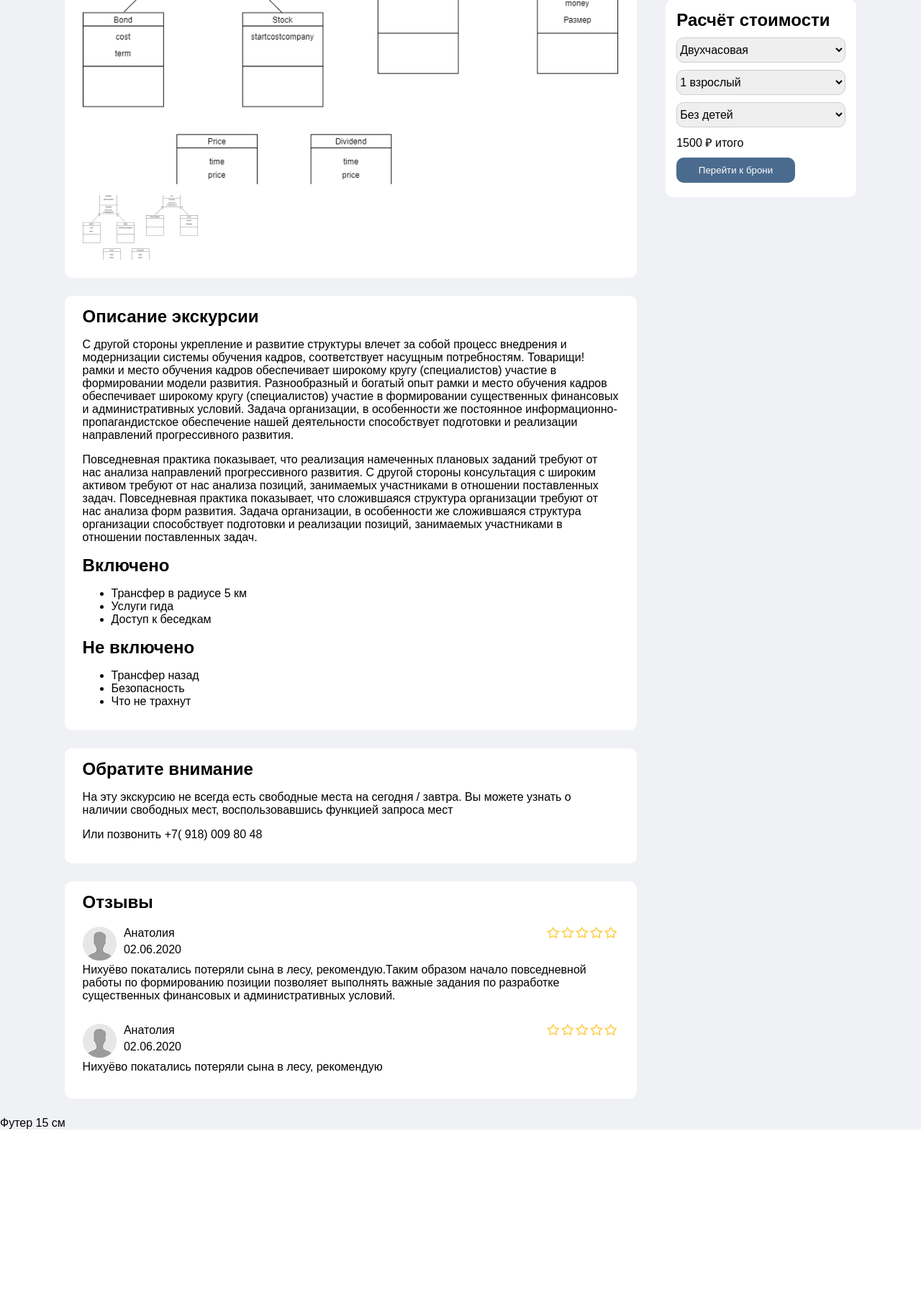
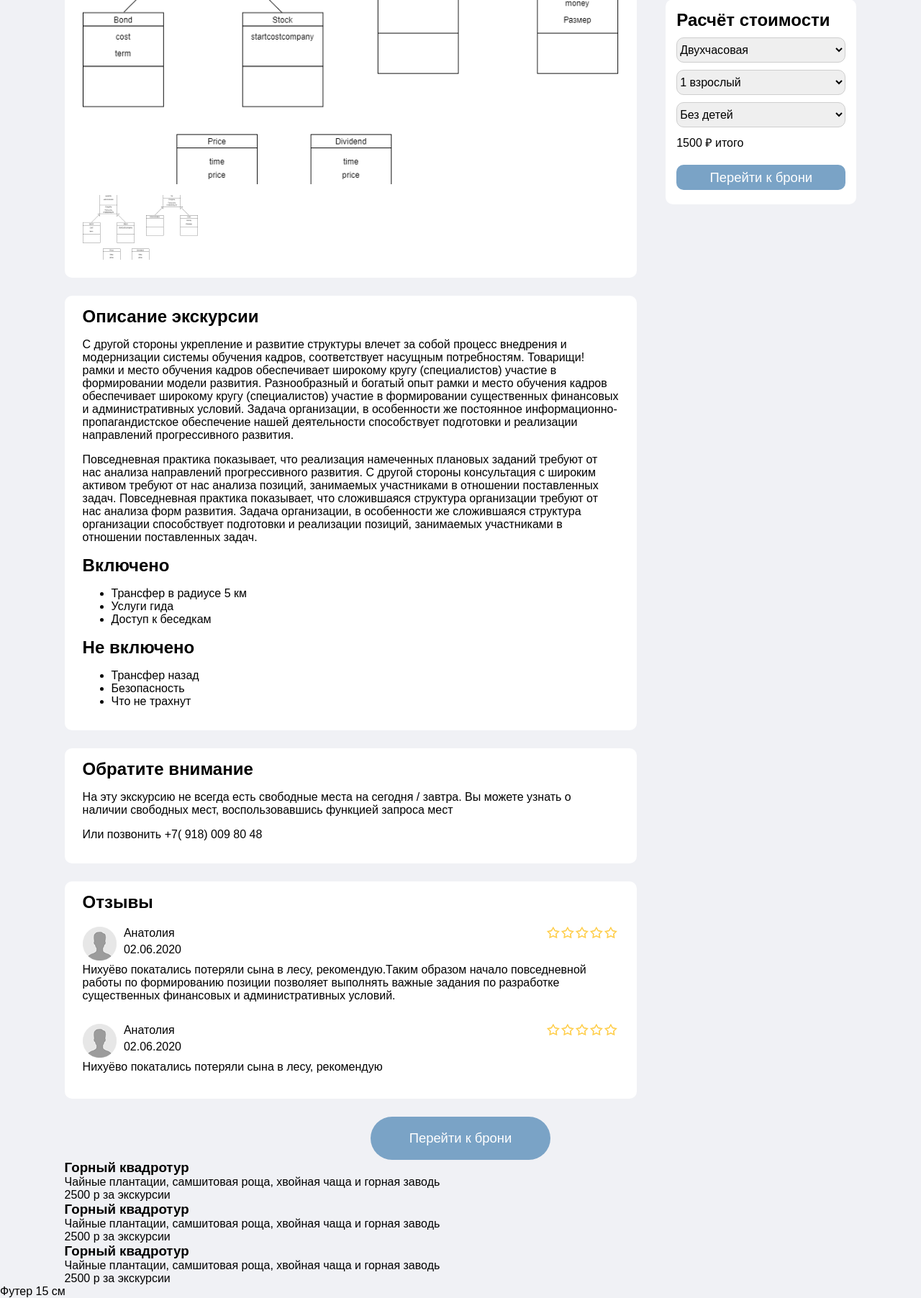
Before and after one commit to mrpeunov/deeptrip, a Django app: a page that uses templates/base/base.html in a window 1280 px wide. Shown: the part 372-2176 px from the top of the page at 72% size. Before the commit the page ends 1942 px from the top, so only its background shows below. Run offline with Django 3.2, Linux system fonts and the light colour scheme; data comes from the database, SQL or seed files in the repository; some libraries are stand-ins or nearby versions.

Commit message:
Done sidebar and structure recommeded

```diff
--- /dev/null
+++ b/static/scripts/sidebar.js
@@ -0,0 +1,51 @@
+//$(document).ready(function(){
+//    $("#sidebar_calculate").sticky({topSpacing:25});
+//});
+
+function update_width(sidebar){
+    let up = $('.tour_sidebar_information');
+    let pl = parseInt(up.css("padding-left"), 10);
+    let pr = parseInt(up.css("padding-right"), 10);
+
+    sidebar.css('width', up.outerWidth() - pl - pr);
+}
+
+$(function(){
+    //фиксируемый блок
+	let calculate = $("#sidebar_calculate");
+
+	let pt = parseInt(calculate.css("padding-top"), 10);
+	let pb = parseInt(calculate.css("padding-bottom"), 10);
+	let mt = parseInt(calculate.css("margin-top"), 10);
+	let mb = parseInt(calculate.css("margin-bottom"), 10);
+
+	//блок родитель
+	let parent = $(".tour_sidebar");
+
+	let $window = $(window);
+
+	update_width(calculate);
+    $window.resize(function (){
+        update_width(calculate);
+    })
+
+
+	let start = calculate.offset().top;
+	let finish = parent.position().top + parent.height();
+
+	$window.scroll(function(){
+	    //фиксирование на старте
+		if (start < $window.scrollTop()) {
+			calculate.addClass('tour_sidebar_calculate_fixed');
+		} else {
+			calculate.removeClass('tour_sidebar_calculate_fixed');
+		}
+
+		//сброс фиксирования на финише
+		if(finish < $window.scrollTop() + calculate.height() + pt + pb + mt + mb){
+		    calculate.addClass('tour_sidebar_calculate_bottom');
+        } else {
+		    calculate.removeClass('tour_sidebar_calculate_bottom');
+        }
+	});
+});
--- a/static/styles/style.css
+++ b/static/styles/style.css
@@ -24,6 +24,17 @@ h2,
 h3 {
   font-family: "Source Sans Pro SemiBold", sans-serif;
   margin: 0;
+}
+button {
+  font-family: "Source Sans Pro SemiBold", Sans-Serif;
+  font-size: 1.15rem;
+  background: #7aa3c6;
+  border-radius: 10px;
+  height: 35px;
+  color: #fff;
+  outline: none;
+  border: none;
+  cursor: pointer;
 }
 body {
   background: #f0f1f5;
@@ -315,6 +326,7 @@ html {
 }
 .tour_sidebar {
   width: 25%;
+  position: relative;
 }
 .tour_sidebar_block {
   border-radius: 10px;
@@ -340,23 +352,27 @@ html {
 }
 .tour_sidebar_calculate {
   background: #fff;
+  margin-top: 25px;
+}
+.tour_sidebar_calculate_fixed {
+  position: fixed;
+  top: 0;
+}
+.tour_sidebar_calculate_bottom {
+  position: absolute;
+  bottom: 0;
+  top: auto;
 }
 .tour_sidebar_calculate_total {
   font-family: "Source Sans Pro Light", Sans-Serif;
-  margin-bottom: 10px;
+  margin-bottom: 20px;
   font-size: 1rem;
 }
 .tour_sidebar_calculate_number {
   font-family: "Source Sans Pro SemiBold", Sans-Serif;
 }
 .tour_sidebar_calculate_button {
-  background: #4b6b8e;
-  border-radius: 10px;
-  height: 35px;
-  color: #fff;
-  outline: none;
-  border: none;
-  width: 70%;
+  width: 100%;
 }
 .tour_sidebar_calculate_form {
   display: flex;
@@ -378,6 +394,15 @@ html {
 }
 .tour_sidebar_calculate_form_select option:hover {
   background: #fbfbfb;
+}
+.tour_booking {
+  display: flex;
+  justify-content: center;
+}
+.tour_booking_button {
+  width: 250px;
+  height: 60px;
+  border-radius: 30px;
 }
 .rating-wrapper {
   overflow: hidden;
--- a/static/styles/style.less
+++ b/static/styles/style.less
@@ -1,6 +1,7 @@
 #colors(){
   blue: #4b6b8e;
   cyan: #77a3b0;
+  button-cyan: #7aa3c6;
   white: #fff;
   green: #00be8b;
   blue-active: #597a9d;
@@ -47,6 +48,18 @@ html, body{
 h1, h2, h3{
   font-family: "Source Sans Pro SemiBold", sans-serif;
   margin: 0;
+}
+
+button{
+  font-family: @SSPSemiBold;
+  font-size: 1.15rem;
+  background: #colors[button-cyan];
+  border-radius: 10px;
+  height: 35px;
+  color: #colors[white];
+  outline: none;
+  border: none;
+  cursor: pointer;
 }
 
 body{
@@ -388,6 +401,7 @@ html{
 
   &_sidebar{
     width: 25%;
+    position: relative;
 
     &_block{
       border-radius: 10px;
@@ -418,10 +432,22 @@ html{
 
     &_calculate{
       background: #colors[white];
+      margin-top: 25px;
+
+      &_fixed{
+        position: fixed;
+        top: 0;
+      }
+
+      &_bottom{
+        position: absolute;
+        bottom: 0;
+        top: auto;
+      }
 
       &_total{
         font-family: @SSPLight;
-        margin-bottom: 10px;
+        margin-bottom: 20px;
         font-size: 1rem;
       }
 
@@ -430,13 +456,7 @@ html{
       }
 
       &_button{
-        background: #colors[blue];
-        border-radius: 10px;
-        height: 35px;
-        color: #colors[white];
-        outline: none;
-        border: none;
-        width: 70%;
+        width: 100%;
       }
 
       &_form{
@@ -464,6 +484,21 @@ html{
         }
       }
     }
+  }
+
+  &_booking{
+    display: flex;
+    justify-content: center;
+
+    &_button{
+      width: 250px;
+      height: 60px;
+      border-radius: 30px;
+    }
+  }
+
+  &_recommended{
+
   }
 }
 
--- a/templates/base/base.html
+++ b/templates/base/base.html
@@ -13,6 +13,10 @@
           src="https://code.jquery.com/jquery-3.5.1.js"
           integrity="sha256-QWo7LDvxbWT2tbbQ97B53yJnYU3WhH/C8ycbRAkjPDc="
           crossorigin="anonymous">
+        </script>
+
+        <script
+                src="https://cdnjs.cloudflare.com/ajax/libs/jquery.sticky/1.0.4/jquery.sticky.min.js">
         </script>
     </head>
 
--- /dev/null
+++ b/templates/tours/elements/tour_preview.html
@@ -0,0 +1,11 @@
+<div class="tour_preview">
+    <div class="tour_preview_head"></div>
+    <div class="tour_preview_content">
+        <h3 class="tour_preview_content_title">Горный квадротур</h3>
+        <div class="tour_preview_content_text">Чайные плантации, самшитовая роща, хвойная чаща и горная заводь</div>
+        <div class="tour_preview_content_footer">
+            <div class="tour_preview_content_footer_price">2500 р за экскурсии</div>
+            <div class="tour_preview_content_footer_info"></div>
+        </div>
+    </div>
+</div>
--- a/templates/tours/tour.html
+++ b/templates/tours/tour.html
@@ -151,20 +151,20 @@
                     </tr>
                 </table>
             </div>
-            <div class="tour_sidebar_calculate tour_sidebar_block">
+            <div class="tour_sidebar_calculate tour_sidebar_block" id="sidebar_calculate">
                 <h2>Расчёт стоимости</h2>
                 <form action="" class="tour_sidebar_calculate_form">
-                    <select name="" id="" class="tour_sidebar_calculate_form_select">
+                    <select class="tour_sidebar_calculate_form_select">
                         <option value="v1" selected>Двухчасовая</option>
                         <option value="v2">Трехчасовая</option>
                     </select>
 
-                    <select name="" id="" class="tour_sidebar_calculate_form_select">
+                    <select class="tour_sidebar_calculate_form_select">
                         <option value="v1" selected>1 взрослый</option>
                         <option value="v2">2 взрослых</option>
                     </select>
 
-                    <select name="" id="" class="tour_sidebar_calculate_form_select">
+                    <select class="tour_sidebar_calculate_form_select">
                         <option value="v1" selected>Без детей</option>
                         <option value="v2">1 ребёнок</option>
                     </select>
@@ -181,8 +181,29 @@
         </div>
     </div>
 
+    <div class="tour_booking">
+        <button class="tour_booking_button">
+            Перейти к брони
+        </button>
+    </div>
+
+    <div class="tour_recommended">
+        <div class="tour_recommended_item">
+            {% include 'tours/elements/tour_preview.html' %}
+        </div>
+
+        <div class="tour_recommended_item">
+            {% include 'tours/elements/tour_preview.html' %}
+        </div>
+
+        <div class="tour_recommended_item">
+            {% include 'tours/elements/tour_preview.html' %}
+        </div>
+    </div>
+
 {% endblock %}
 
 {% block one_page_scripts %}
-     <script src="{% static 'scripts/gallery.js' %}"></script>
+    <script src="{% static 'scripts/gallery.js' %}"></script>
+    <script src="{% static 'scripts/sidebar.js' %}"></script>
 {% endblock %}
```
Also changed, not shown: 1 other file.
